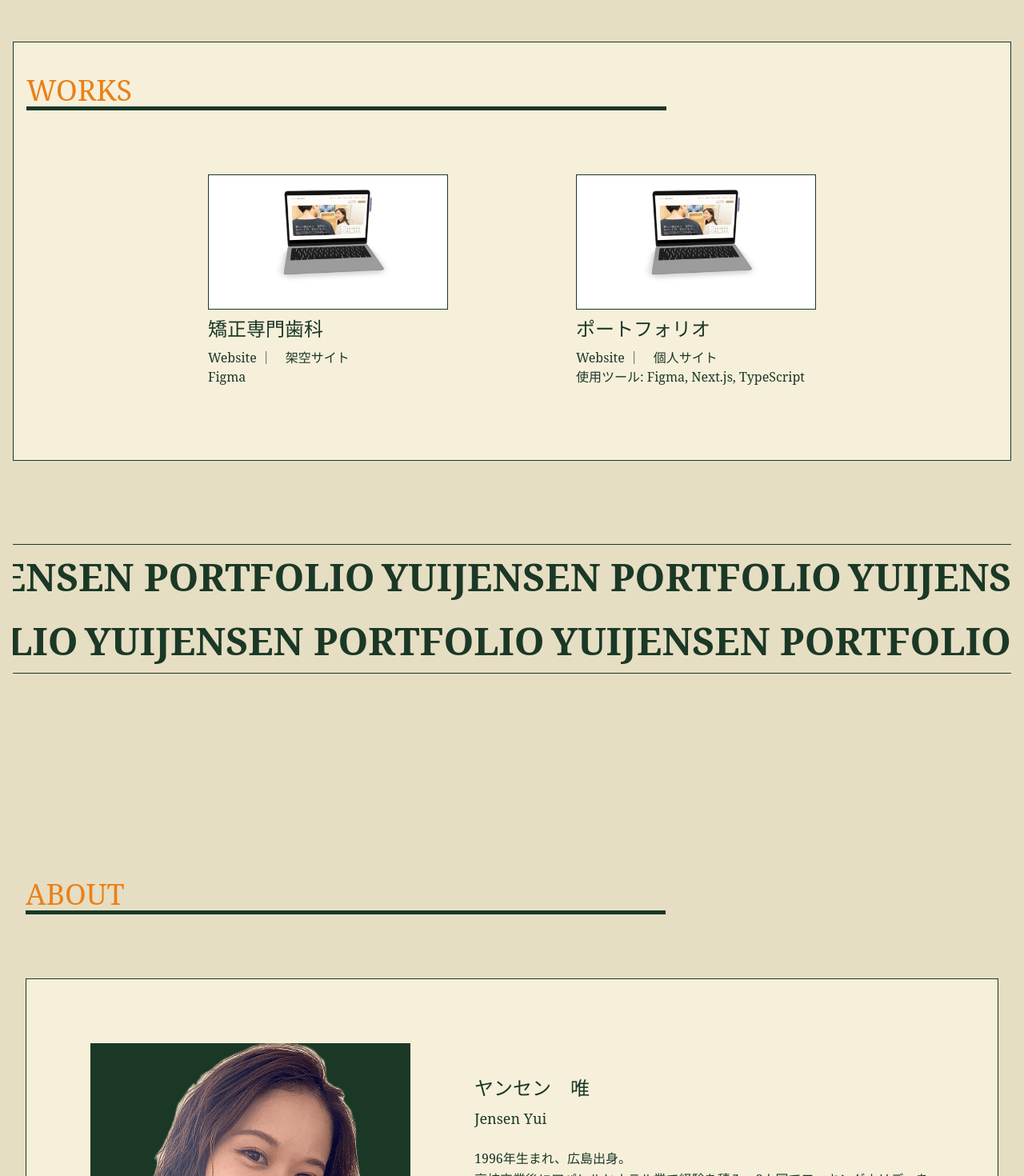
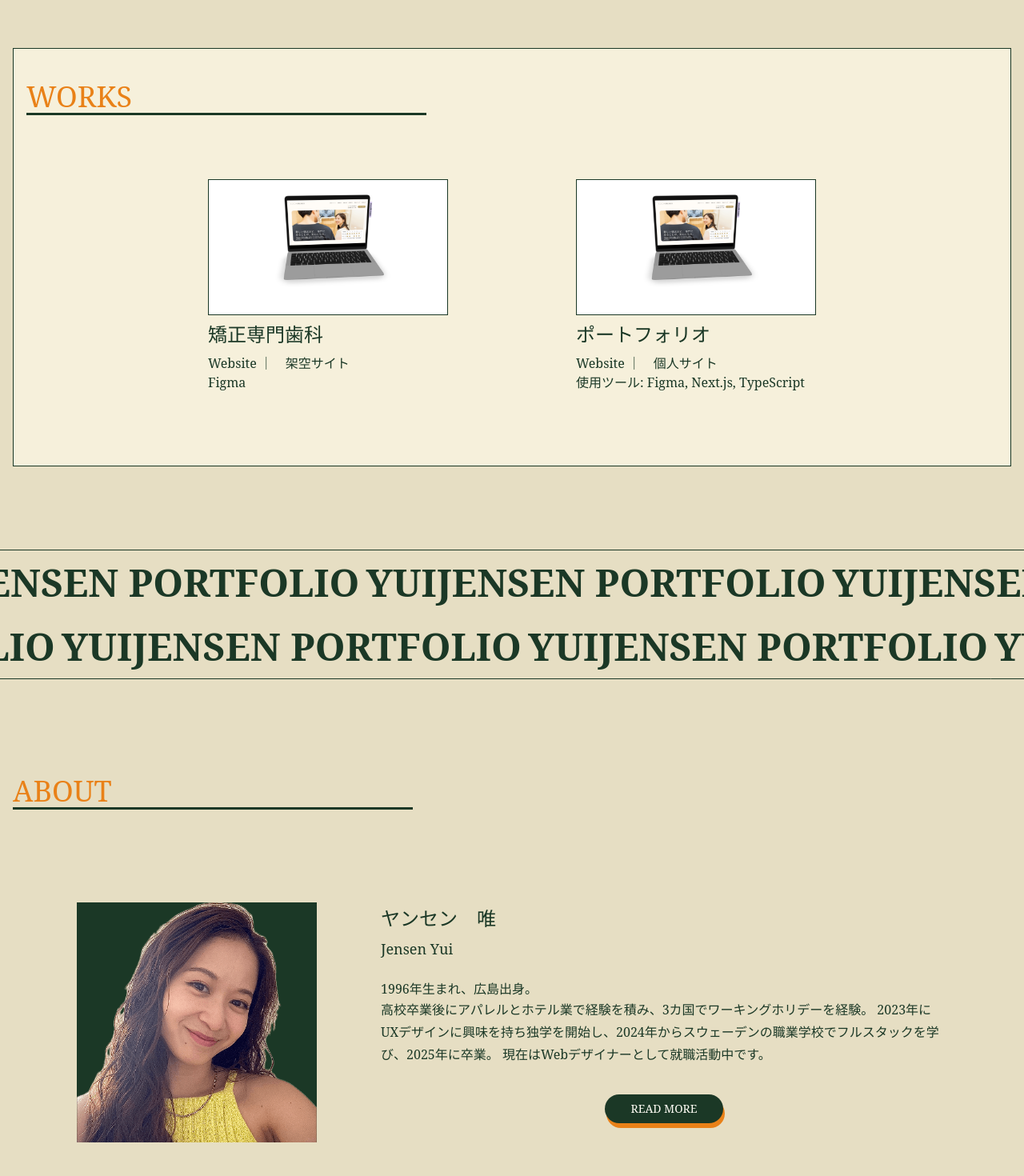
Before and after one commit to yui9667/yuijensen, a Next.js app in the folder my-app/: page / in a window 1280 px wide. Shown: the part 980-2450 px from the top of the page at 80% size. Built offline with nearby package versions, Linux system fonts and the light colour scheme; a web font is replaced by a local one.

Commit message:
Adjusted margin some sections and added letter ui

```diff
--- a/my-app/app/about/page.tsx
+++ b/my-app/app/about/page.tsx
@@ -4,6 +4,7 @@ import RootSection from '@/components/RootSection';
 import { Contact } from '@/components/ui/Contact';
 import Footer from '@/components/Footer';
 import Nav from '@/components/Nav';
+import Size from '@/components/Size';
 export default function About() {
   const photos = [
     {
@@ -95,11 +96,8 @@ export default function About() {
     <>
       <Nav />
 
-      <RootSection
-        title='ABOUT'
-        className='mt-15 mb-10 md:mt-30 md:mb-20 pt-14 md:pt-28'
-      >
-        <div className='flex flex-col items-center text-center gap-8'>
+      <RootSection title='ABOUT' className='p-16 md:p-20 pt-30 md:pt-40 flex '>
+        <div className='flex flex-col items-center text-center gap-8 '>
           <Image
             src={ProfileAboutImage}
             alt='Profile of myself with buildings'
@@ -125,7 +123,7 @@ export default function About() {
         </div>
       </RootSection>
 
-      <RootSection title='CAREER' className='mt-15 mb-10 md:mt-30 md:mb-20'>
+      <RootSection title='CAREER' className='sm:p-16 md:p-20 '>
         <div className=' flex flex-col self-end'>
           {career.map((item, index) => (
             <div key={index} className='w-full max-w-130 px-4 mb-5'>
@@ -136,7 +134,7 @@ export default function About() {
           ))}
         </div>
       </RootSection>
-      <RootSection title='SKILLS' className='mt-15 mb-10 md:mt-30 md:mb-20'>
+      <RootSection title='SKILLS' className='sm:p-16 md:p-20'>
         <div className='flex flex-col self-end w-full max-w-130'>
           {skills.map((skill, index) => (
             <div key={index} className=' w-full px-4 mb-5'>
@@ -147,7 +145,7 @@ export default function About() {
           ))}
         </div>
       </RootSection>
-      <RootSection title='STRENGTHS' className='mt-15 mb-10 md:mt-30 md:mb-20'>
+      <RootSection title='STRENGTHS' className='sm:p-16 md:p-20'>
         <div className='flex flex-col self-end'>
           {strengths.map((strength, index) => (
             <div key={index} className='w-full max-w-130 px-4  mb-5'>
@@ -158,7 +156,7 @@ export default function About() {
           ))}
         </div>
       </RootSection>
-      <RootSection title='INTEREST' className='mt-15 mb-10 md:mt-30 md:mb-20'>
+      <RootSection title='INTEREST' className='sm:p-16 md:p-20'>
         <div className='max-w-150 mx-auto '>
           <div className='grid grid-cols-1 mx-auto gap-4 md:grid-cols-2'>
             {photos.map((photo, item) => (
@@ -186,7 +184,7 @@ export default function About() {
         </div>
       </RootSection>
 
-      <RootSection>
+      <RootSection className='sm:p-16 md:p-20'>
         <Contact />
       </RootSection>
 
--- a/my-app/app/page.tsx
+++ b/my-app/app/page.tsx
@@ -8,7 +8,7 @@ import Image from 'next/image';
 import { Dela_Gothic_One } from 'next/font/google';
 import { motion } from 'framer-motion';
 import ButtonPop from '@/components/ui/ButtonPop';
-import Letter from '@/components/Letter';
+import Letter from '@/components/ui/Letter';
 const dela = Dela_Gothic_One({
   weight: '400',
   subsets: ['latin'],
@@ -52,19 +52,17 @@ export default function Home() {
         </motion.div>
       </section>
       <Work />
-      <RootSection>
+
       <Letter />
-        <RootSection
-          title='ABOUT'
-          className='mt-15 mb-10 md:mt-30 md:mb-20 pt-14 md:pt-28'
-        >
-          <div className='flex flex-col justify-center items-center max-w-350 w-full border border-(--color-primary) p-4 bg-(--color-section-background) md:flex-row md:gap-20 md:p-20 '>
+
+      <RootSection title='ABOUT' className='sm:py-20 md:py-24 '>
+        <div className='flex flex-col justify-center items-center max-w-350 w-full p-4 md:flex-row md:gap-20 md:px-20 '>
           <Image
-              className='lg:h-100 lg:w-100'
+            className='md:w-75 md:h-75'
             src='/images/profile.png'
             alt='プロフィール写真'
-              width={300}
-              height={300}
+            width={200}
+            height={200}
           />
           <div className=' text-center  md:text-start '>
             <h3 className='text-xl md:text-2xl mt-6 mb-2  '>ヤンセン　唯</h3>
@@ -82,6 +80,7 @@ export default function Home() {
           </div>
         </div>
       </RootSection>
+      <RootSection className='sm:py-16 md:py-20'>
         <Contact />
       </RootSection>
       <Footer />
--- a/my-app/app/work/[id]/page.tsx
+++ b/my-app/app/work/[id]/page.tsx
@@ -34,7 +34,7 @@ export default async function WorkDetail({
   return (
     <>
       <Nav />
-      <RootSection className=' mb-10 mt-30 md:mb-20 pt-14 md:pt-28'>
+      <RootSection className=' pt-30 md:pt-40 '>
         <div className='flex flex-col justify-self-start items-start max-w-350 w-full'>
           <h2 className='text-xl md:text-2xl font-bold mb-4'>{work.title}</h2>
 
@@ -82,7 +82,7 @@ export default async function WorkDetail({
           </div>
           <div className='flex flex-col lg:flex-row md:justify-between max-w-250 w-full px-8 mb-10'>
             <p className='pb-3'>使用ツール</p>
-            <p className='pb-2 border-b border-(--color-primary) max-w-200 w-full'>
+            <p className='pb-2 border-b border-(--color-primary) max-w-200 w-full '>
               {' '}
               {work.tool}
             </p>
@@ -94,13 +94,16 @@ export default async function WorkDetail({
           alt={work.title}
           width={1000}
           height={400}
-          className='border border-(--color-primary)'
+          className='border border-(--color-primary) sm:my-20 md:my-24'
         />
         <div className='flex justify-start items-start md:col-span-2 max-w-350 w-full '>
           <ButtonPop href='../app/works'>ALL WORKS</ButtonPop>
         </div>
       </RootSection>
-      <RootSection>
+      <RootSection
+        className='
+      sm:py-16 md:py-20'
+      >
         <Contact />
       </RootSection>
 
--- a/my-app/app/work/page.tsx
+++ b/my-app/app/work/page.tsx
@@ -1,11 +1,16 @@
 import Nav from '@/components/Nav';
 import Work from '@/components/Work';
 import Footer from '@/components/Footer';
+import RootSection from '@/components/RootSection';
+import { Contact } from '@/components/ui/Contact';
 export default function Works() {
   return (
     <div>
       <Nav />
       <Work />
+      <RootSection className='sm:py-16 md:py-20'>
+        <Contact />
+      </RootSection>
       <Footer />
     </div>
   );
--- a/my-app/components/RootSection.tsx
+++ b/my-app/components/RootSection.tsx
@@ -29,7 +29,7 @@ export default function RootSection({
             <MotionImage
               src={Line}
               alt='Underline of text'
-              width={800}
+              width={500}
               className='mb-20 self-start  '
               initial={title ? { opacity: 0, x: '-100%' } : {}}
               whileInView={title ? { opacity: 1, x: 0 } : {}}
--- /dev/null
+++ b/my-app/components/Size.tsx
@@ -0,0 +1,14 @@
+export default function Size({
+  children,
+  size,
+}: {
+  children: React.ReactNode;
+  size: 'sm' | 'md' | 'lg';
+}) {
+  const sizes = {
+    sm: 'sm:py-16 md:py-20',
+    md: ' sm:py-20 md:py-24',
+    lg: ' sm:py-28 md:py-32',
+  };
+  return <section className={sizes[size]}>{children}</section>;
+}
--- a/my-app/components/Work.tsx
+++ b/my-app/components/Work.tsx
@@ -6,8 +6,8 @@ import { works } from '@/data/work';
 export default function Work() {
   return (
     <>
-      <div className=' max-w-350 mx-auto pt-28 '>
-        <div className=' bg-(--color-section-background) border border-(--color-primary) mx-4 mt-15 mb-10 md:mt-30 md:mb-20 '>
+      <div className=' max-w-350 mx-auto pt-30 md:pt-40 '>
+        <div className=' bg-(--color-section-background) border border-(--color-primary) mx-4 mb-10 md:mt-20 md:mb-20 '>
           <RootSection title='WORKS' className='my-10  md:mb-20'>
             <div className='grid grid-cols-1 mx-auto relative overflow-hidden md:grid-cols-2  md:gap-20 lg:gap-40  '>
               {works.map((work) => (
--- a/my-app/components/ui/ButtonPop.tsx
+++ b/my-app/components/ui/ButtonPop.tsx
@@ -18,7 +18,7 @@ export default function ButtonPop({
       absolute inset-0
       bg-(--color-accent)
       rounded-full
-      translate-x-1 translate-y-1
+      translate-x-0.5 translate-y-0.5
       z-0
       '
           />
--- a/my-app/components/Letter.tsx
+++ b/my-app/components/ui/Letter.tsx
@@ -2,7 +2,7 @@ import { motion } from 'framer-motion';
 export default function Letter() {
   return (
     <>
-      <div className='overflow-hidden w-full py-6'>
+      <div className='overflow-hidden  w-full py-6'>
         <motion.div
           className='flex whitespace-nowrap text-4xl font-bold'
           animate={{ x: ['0%', '-50%'] }}
@@ -58,7 +58,8 @@ export default function Letter() {
               YUIJENSEN PORTFOLIO
             </span>
           </div>
-         <div className='flex  border-b border-(--color-primary) py-4'>
+
+          <div className='flex  border-b border-(--color-primary) py-4'>
             <span className='mx-1 text-xl lg:text-5xl'>
               YUIJENSEN PORTFOLIO
             </span>
```
Lines whose indentation alone changed are shown as unchanged.
